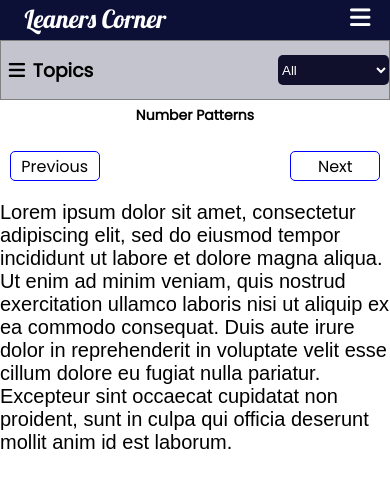
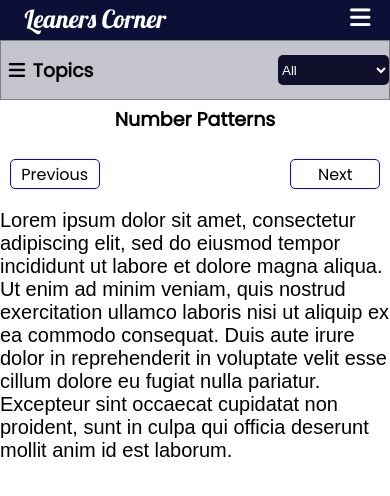
Before and after one commit to Mzota2/Leaners-corner, a React (Create React App) app: page /bkLessons in a window 390 px wide. Shown: the top 496 px of the page. Built offline with nearby package versions, Linux system fonts and the light colour scheme.

Commit message:
saving changes

```diff
--- a/src/subjects/history.css
+++ b/src/subjects/history.css
@@ -197,7 +197,7 @@
         padding: 10px 0;
     }
     .hs--lesson--title{
-        font-size: 14px;
+        font-size: 19px;
         padding: 5px 0;
         font-family: 'Poppins', sans-serif;
     }
```
